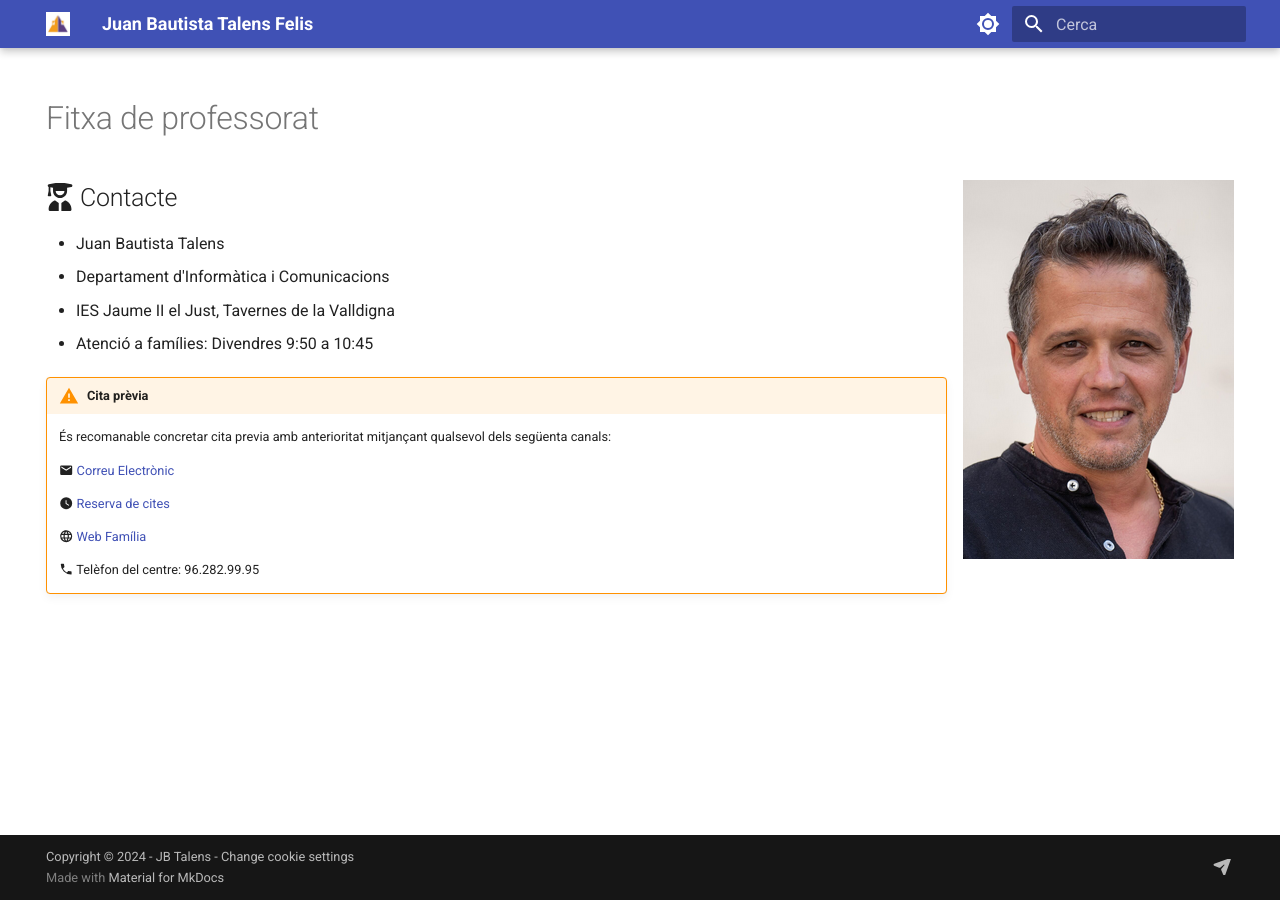
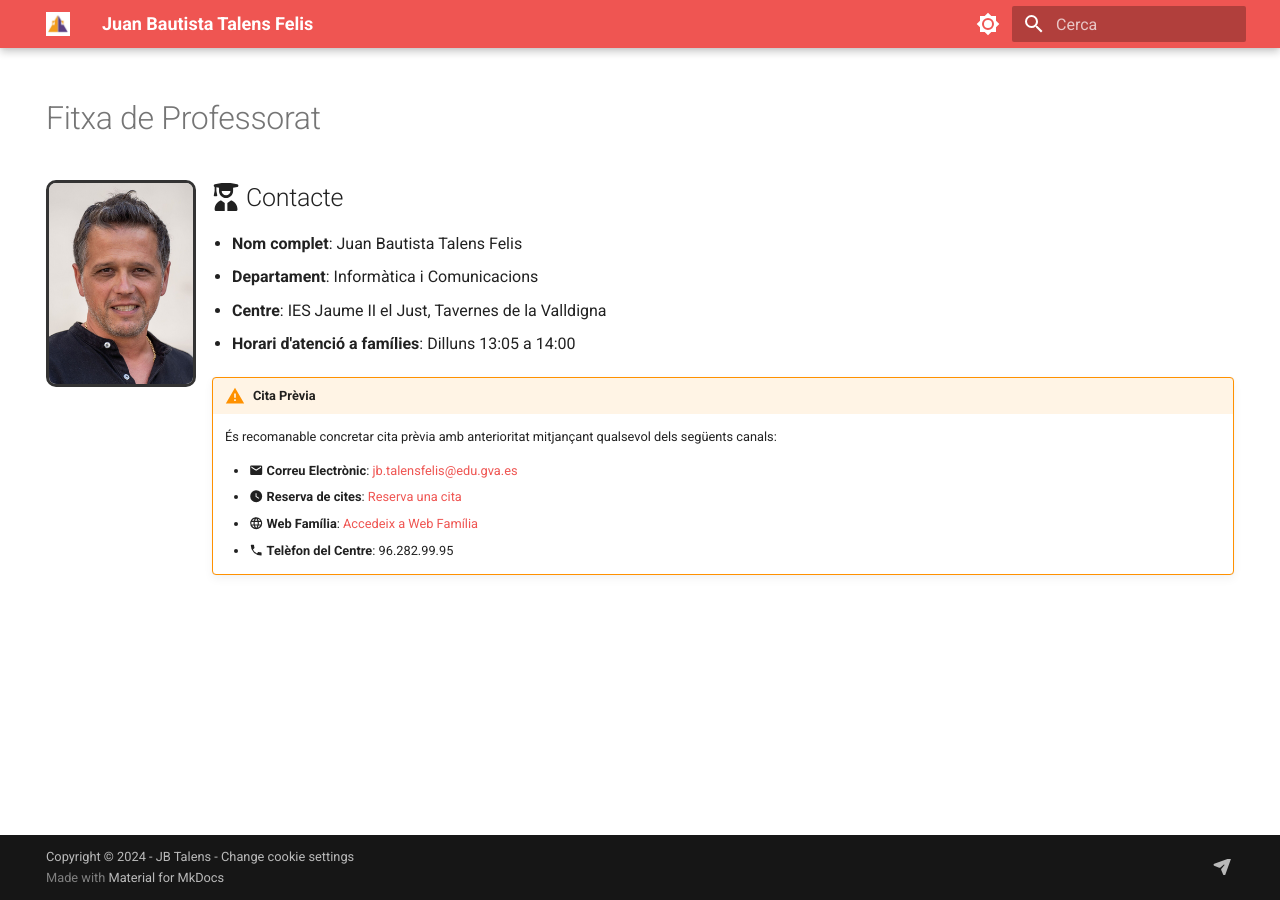
Before and after one commit to juatafe/juatafe.github.io, an MkDocs documentation site: the page built from docs/index.md, in a window 1280 px wide. Built offline with MkDocs 1.6.1 and Material for MkDocs 9.7.7, drawn with Linux system fonts in a browser that asks for light colours.

Commit message:
colors i més

```diff
--- a/docs/index.md
+++ b/docs/index.md
@@ -1,30 +1,26 @@
 ---
-title: Fitxa de professorat
+title: Fitxa de Professorat
 hide:
     - navigation
     - toc
 ---
 
-![Memoji JB Talebs](img/memoji.png){align=right}
+![Memoji JB Talens](img/memoji.png){align=left width=150px style="border: 3px solid #333; border-radius: 10px;"}
 
 ## :fontawesome-solid-user-graduate: Contacte
 
-- Juan Bautista Talens
-- Departament d'Informàtica i Comunicacions
-- IES Jaume II el Just, Tavernes de la Valldigna
-- Atenció a famílies: Divendres 9:50 a 10:45
+- **Nom complet**: Juan Bautista Talens Felis
+- **Departament**: Informàtica i Comunicacions
+- **Centre**: IES Jaume II el Just, Tavernes de la Valldigna
+- **Horari d'atenció a famílies**: Dilluns 13:05 a 14:00
 
-!!!warning "Cita prèvia"
+!!! warning "Cita Prèvia"
+    És recomanable concretar cita prèvia amb anterioritat mitjançant qualsevol dels següents canals:
 
-    És recomanable concretar cita previa amb anterioritat mitjançant qualsevol dels següenta canals:
-
-    :material-email: [Correu Electrònic](mailto:jb.talensfelis@edu.gva.es)
-
-    :material-clock: [Reserva de cites](https://outlook.office365.com/bookwithme/user/113cdc5a884b4e4fba30b09f028596d7@edu.gva.es?anonymous&ep=plink)
-
-    :material-web: [Web Família](https://familia.edu.gva.es/wf-front/myitaca/login_wf?idioma=V)
-
-    :material-phone: Telèfon del centre: 96.282.99.95
+    - :material-email: **Correu Electrònic**: [jb.talensfelis@edu.gva.es](mailto:jb.talensfelis@edu.gva.es)
+    - :material-clock: **Reserva de cites**: [Reserva una cita](https://outlook.office365.com/bookwithme/user/e49246febeb8473ca9cc0f751bfe0441@edu.gva.es/meetingtype/fjLAeZsxkEKBEkiLFLg_5g2?bookingcode=077b55fb-c9d6-479c-8040-1a89defb1865&anonymous&ep=mlink)
+    - :material-web: **Web Família**: [Accedeix a Web Família](https://familia.edu.gva.es/wf-front/myitaca/login_wf?idioma=V)
+    - :material-phone: **Telèfon del Centre**: 96.282.99.95
 
 <!-- ## :fontawesome-solid-book-open: Mòduls 2024-2025
 
--- a/mkdocs.yml
+++ b/mkdocs.yml
@@ -12,17 +12,18 @@ theme:
     - navigation.top
     - toc.follow
   palette:
-    # Palette toggle for light mode
     - scheme: default
+      primary: 'red'  #
+      accent: 'grey'   # Gris claro UPV
       toggle:
         icon: material/brightness-7
+        name: Mode clar
+    - scheme: slate
+      primary: 'red'  #
+      accent: 'grey'   # Gris claro UPV
+      toggle:
+        icon: material/brightness-1
         name: Mode oscur
-    # Palette toggle for dark mode
-    - scheme: slate
-      toggle:
-        icon: material/brightness-4
-        name: Mode clar
-
 extra:
   social:
     - icon: fontawesome/solid/paper-plane
```
